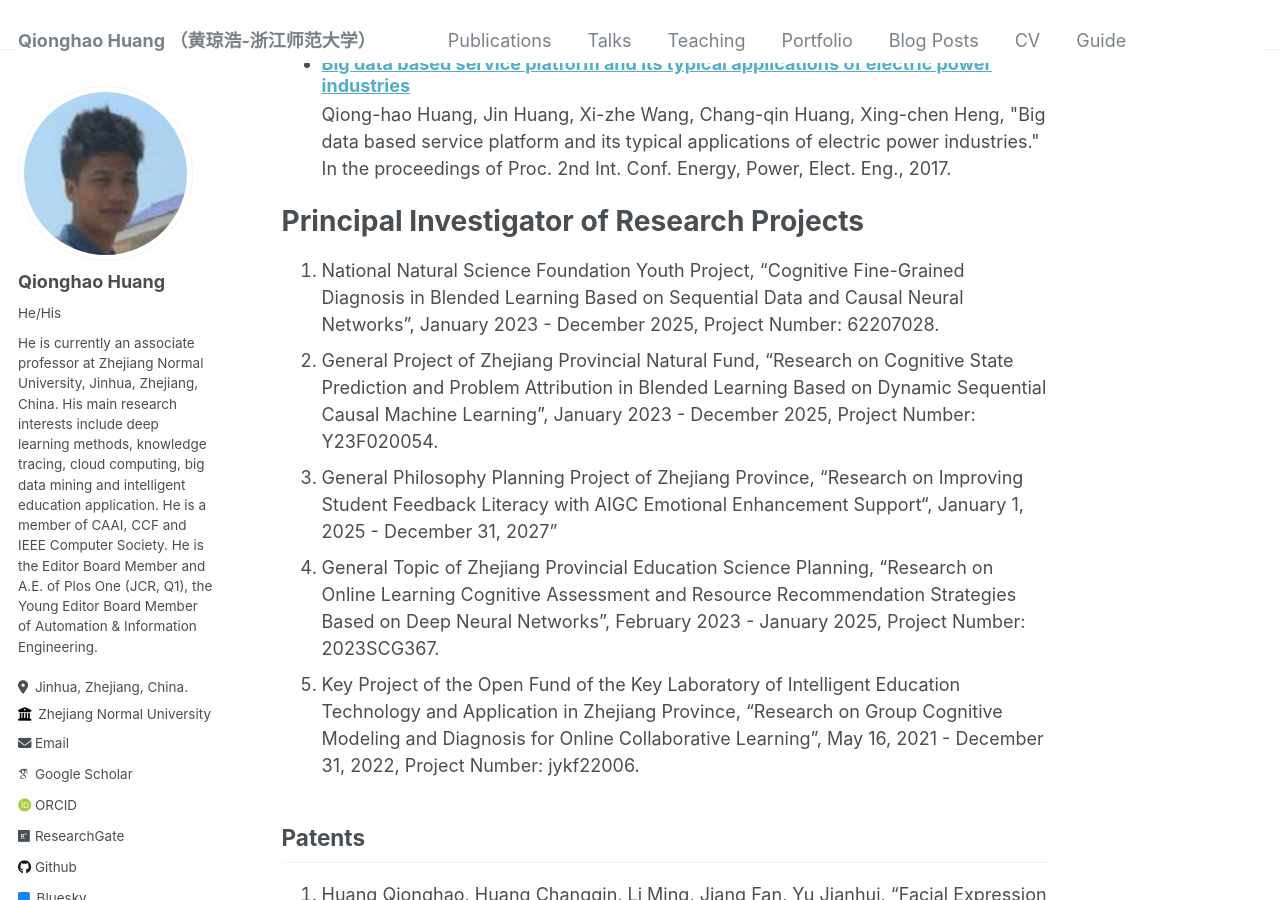
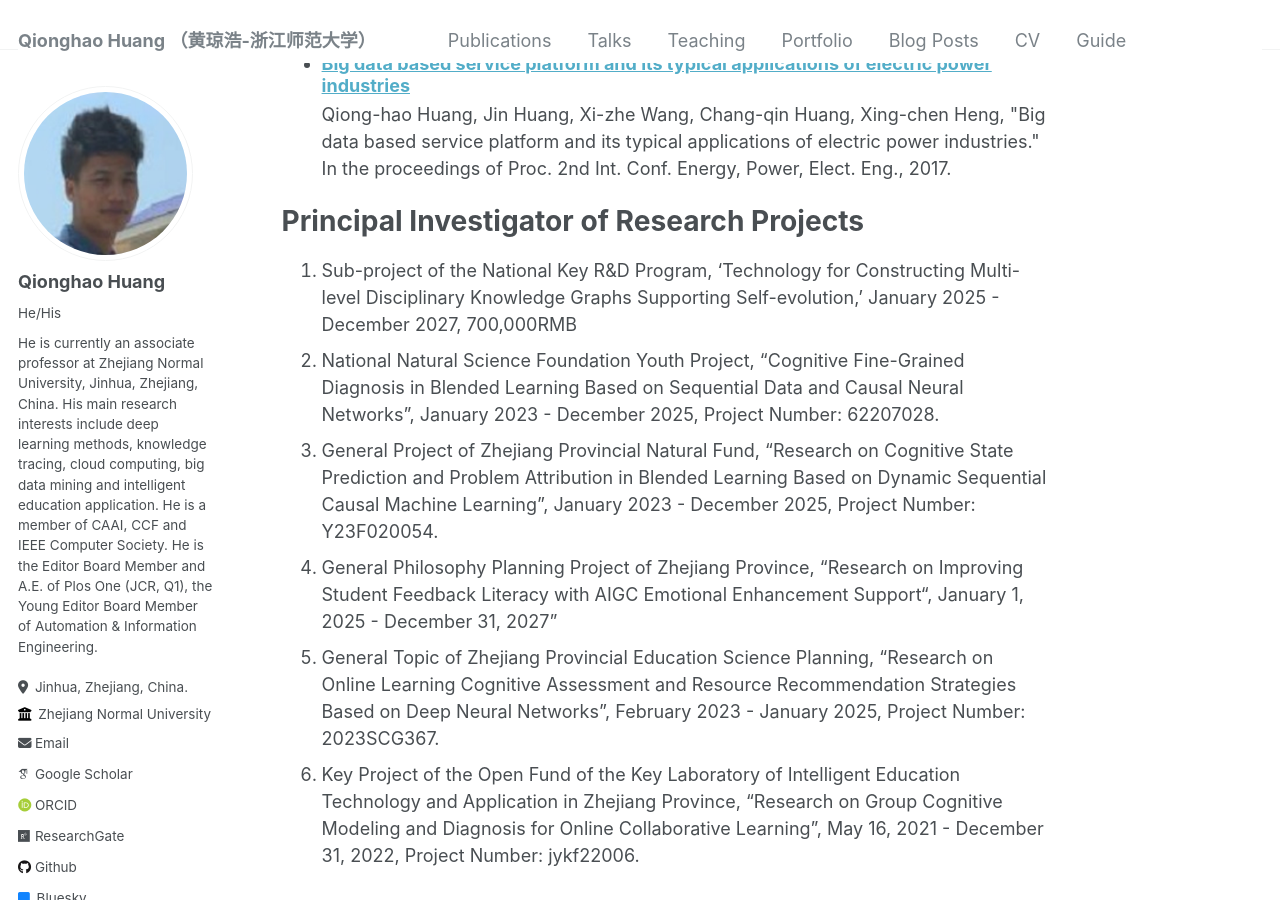
Before and after one commit to qhhuang-ai/qhhuang-ai.github.io, a Jekyll site: the page built from _pages/about.md, in a window 1280 px wide and 900 px high, scrolled down 5005 px. Built offline with Jekyll 4.4.1, drawn with Linux system fonts in a browser that asks for light colours; some web fonts are replaced; a script that is not in the unit is left out; comment, search, counter and statistics services are not loaded.

Commit message:
update CV

```diff
--- a/_pages/about.md
+++ b/_pages/about.md
@@ -37,7 +37,7 @@ Publications
 
 Principal Investigator of Research Projects
 ======
-
+1. Sub-project of the National Key R&D Program, 'Technology for Constructing Multi-level Disciplinary Knowledge Graphs Supporting Self-evolution,' January 2025 - December 2027, 700,000RMB
 1. National Natural Science Foundation Youth Project, “Cognitive Fine-Grained Diagnosis in Blended Learning Based on Sequential Data and Causal Neural Networks”, January 2023 - December 2025, Project Number: 62207028.
 1. General Project of Zhejiang Provincial Natural Fund, “Research on Cognitive State Prediction and Problem Attribution in Blended Learning Based on Dynamic Sequential Causal Machine Learning”, January 2023 - December 2025, Project Number: Y23F020054.
 1. General Philosophy Planning Project of Zhejiang Province, “Research on Improving Student Feedback Literacy with AIGC Emotional Enhancement Support“, January 1, 2025 - December 31, 2027"
```
